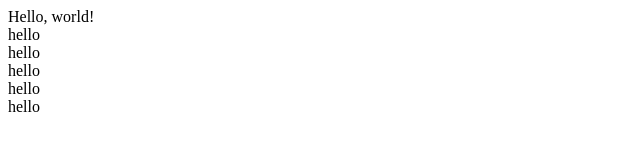
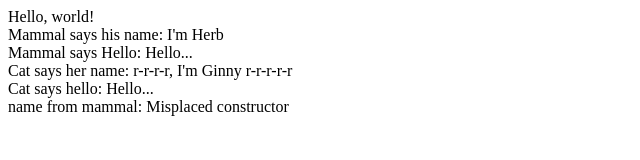
Before and after one commit to rev-tomi/survive-javascript, a website: page index.html in a window 1280 px wide. Shown: the whole page, without its empty margins (0-640 px from the left). Drawn offline with Linux system fonts and the light colour scheme.

Commit message:
demonstrating constructor problems

```diff
--- /dev/null
+++ b/construction-global-pollution.js
@@ -0,0 +1,33 @@
+var Mammal = function(name) {
+  this.name = name;
+}
+Mammal.prototype.saymyname = function() {
+  return "I'm " + this.name;
+};
+
+Mammal.prototype.sayhello = function() {
+  return "Hello...";
+}
+
+var Cat = function(name) {
+  this.name = name; // duplicated work
+}
+
+Cat.prototype = new Mammal();
+
+Cat.prototype.saymyname = function() {
+  return "r-r-r-r, I'm " + this.name + " r-r-r-r-r";
+};
+
+var m = new Mammal("Herb");
+demo.appendText("Mammal says his name: " + m.saymyname() + "<br>");
+demo.appendText("Mammal says Hello: " + m.sayhello() + "<br>");
+
+var cat = new Cat("Ginny");
+demo.appendText("Cat says her name: " + cat.saymyname() + "<br>"); // Cannot access super.saymyname() on this cat. Not anymore.
+demo.appendText("Cat says hello: " + cat.sayhello() + "<br>");     // However, we can access the non-overridden method .
+
+
+Mammal("Misplaced constructor");
+
+demo.appendText("name from mammal: " + name); // oops, global variable
```
Also changed, not shown: index.html (+1 -1 lines).
